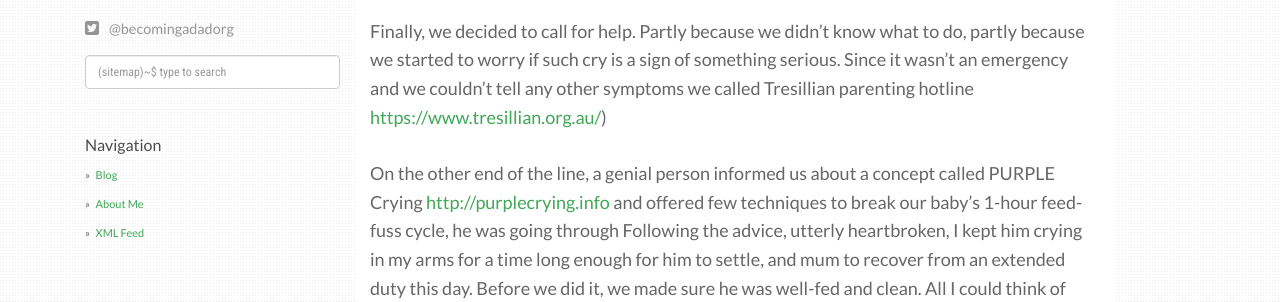
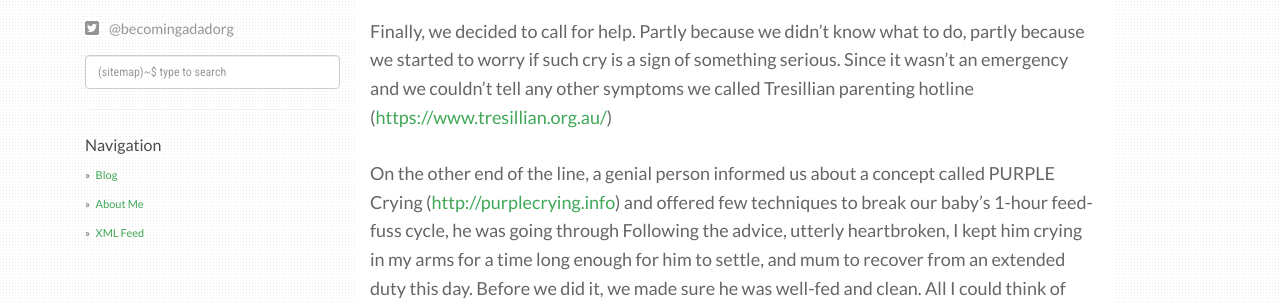
Before and after one commit to becomingadadblog/becomingadad, a Jekyll site: the page built from _posts/2019-10-25-All-babies-cry.md, in a window 1280 px wide and 900 px high, scrolled down 458 px. Shown: the part 240-542 px from the top of the window. Built offline with Jekyll 4.4.1, drawn with Linux system fonts in a browser that asks for light colours; nearby versions of some CDN libraries; comment, search, counter and statistics services are not loaded; some of the changed text lies outside the part shown.

```diff
--- a/_posts/2019-10-25-All-babies-cry.md
+++ b/_posts/2019-10-25-All-babies-cry.md
@@ -12,9 +12,11 @@ I must admit it was a challenge for both of us. Ironically, we had been watching
 
 That event put a lot of stress on us. We were hopelessly lost, attempting different things and getting angry on ourselves and each other when they failed, one after another. Eventually, we got to the point when we tried to do something different than the other person intended, which added even more to the overall anxiety. Instantly, the bits of confidence we gained in those first two weeks were gone, and we found ourselves completely incompetent.
 
-Finally, we decided to call for help. Partly because we didn't know what to do, partly because we started to worry if such cry is a sign of something serious. Since it wasn't an emergency and we couldn't tell any other symptoms we called Tresillian parenting hotline [https://www.tresillian.org.au/](https://www.tresillian.org.au/))
 
-On the other end of the line, a genial person informed us about a concept called PURPLE Crying [http://purplecrying.info](http://purplecrying.info/) and offered few techniques to break our baby's 1-hour feed-fuss cycle, he was going through Following the advice, utterly heartbroken, I kept him crying in my arms for a time long enough for him to settle, and mum to recover from an extended duty this day. Before we did it, we made sure he was well-fed and clean. All I could think of was that I really wanted to comfort him that I'm there for him, so I talked to him gently and sang a little. He'd eventually fallen asleep on my chest, and I was terrified to move him, so we stayed like that for over two hours.
+Finally, we decided to call for help. Partly because we didn't know what to do, partly because we started to worry if such cry is a sign of something serious. Since it wasn't an emergency and we couldn't tell any other symptoms we called Tresillian parenting hotline ([https://www.tresillian.org.au/](https://www.tresillian.org.au/))
+
+On the other end of the line, a genial person informed us about a concept called PURPLE Crying ([http://purplecrying.info](http://purplecrying.info/)) and offered few techniques to break our baby's 1-hour feed-fuss cycle, he was going through Following the advice, utterly heartbroken, I kept him crying in my arms for a time long enough for him to settle, and mum to recover from an extended duty this day. Before we did it, we made sure he was well-fed and clean. All I could think of was that I really wanted to comfort him that I'm there for him, so I talked to him gently and sang a little. He'd eventually fallen asleep on my chest, and I was terrified to move him, so we stayed like that for over two hours.
+
 
 Of course, letting him sleep on my chest was highly not recommended approach by every source we read and heard. Still, we couldn't think of anything different so patiently monitored him while he slept this way.
 
```
